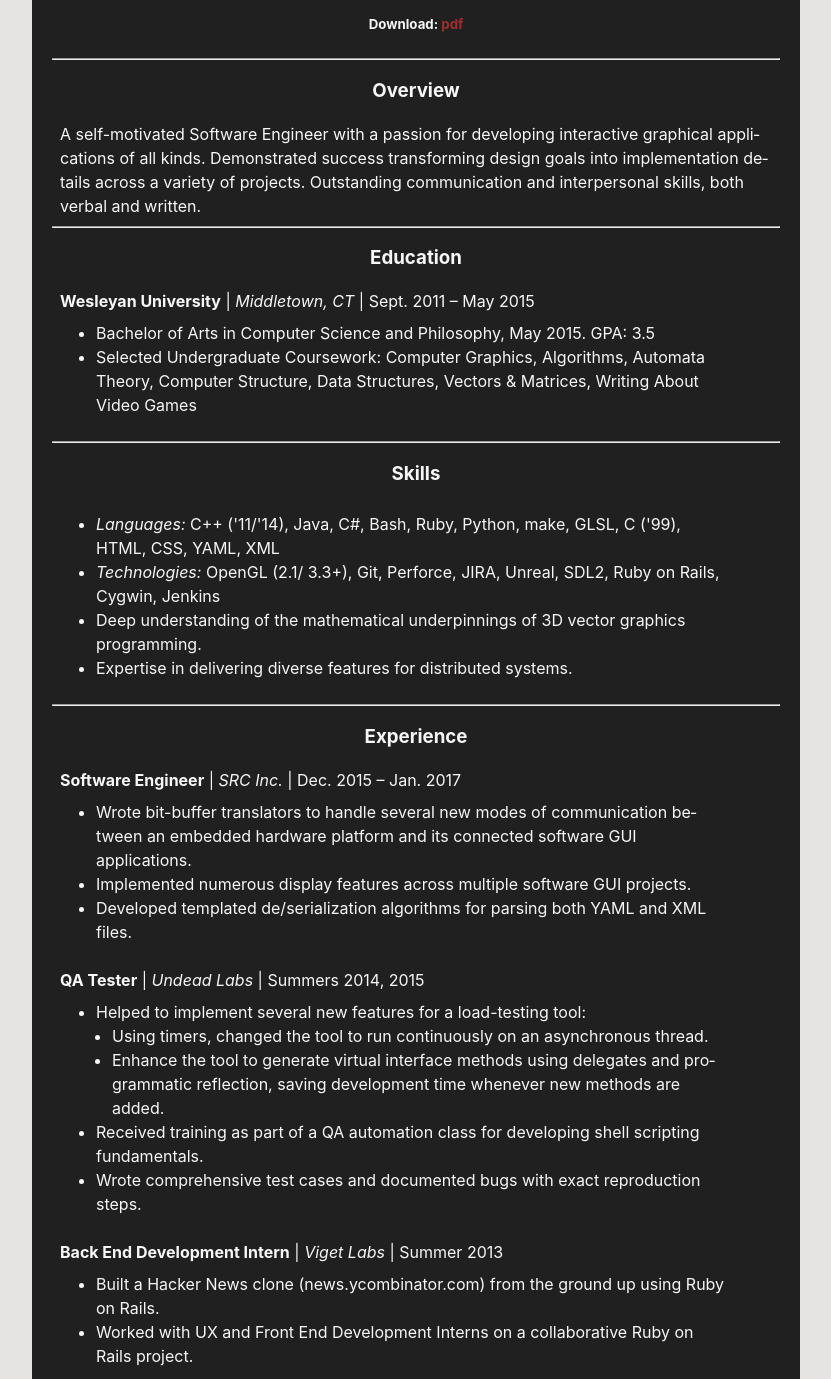
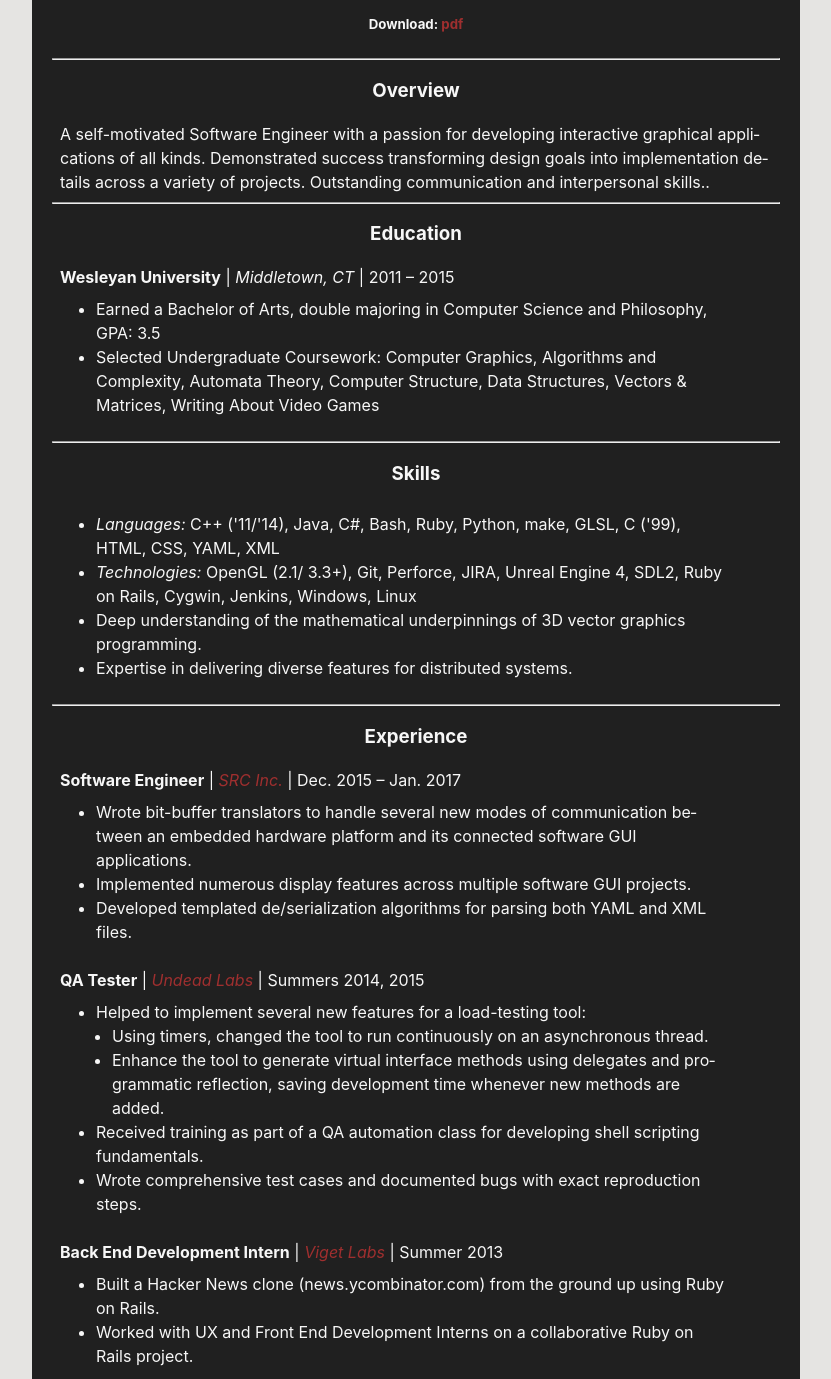
Before and after one commit to grueble/grueble.github.io, a plain HTML site: page resume/index.html in a window 1280 px wide. Shown: the part 120-1499 px from the top of the page, without its empty margins (224-1055 px from the left). Drawn offline with nearby package versions, Linux system fonts and the light colour scheme; a script that the page names is missing.

Commit message:
couple of residual changes from my latest round

```diff
--- a/resume/index.html
+++ b/resume/index.html
@@ -75,16 +75,16 @@
 
 <h3 id="overview">Overview</h3>
 
-<p>A self-motivated Software Engineer with a passion for developing interactive graphical applications of all kinds. Demonstrated success transforming design goals into implementation details across a variety of projects. Outstanding communication and interpersonal skills, both verbal and written.</p>
+<p>A self-motivated Software Engineer with a passion for developing interactive graphical applications of all kinds. Demonstrated success transforming design goals into implementation details across a variety of projects. Outstanding communication and interpersonal skills..</p>
 
 <hr>
 
 <h3 id="education">Education</h3>
 
-<p><b>Wesleyan University</b> | <i>Middletown, CT</i> | Sept. 2011 – May 2015
+<p><b>Wesleyan University</b> | <i>Middletown, CT</i> | 2011 – 2015
 <ul>
-   <li class="a">Bachelor of Arts in Computer Science and Philosophy, May 2015. GPA: 3.5</li>
-   <li class="a">Selected Undergraduate Coursework: Computer Graphics, Algorithms, Automata Theory, Computer Structure, Data Structures, Vectors &amp; Matrices, Writing About Video Games</li>
+   <li class="a">Earned a Bachelor of Arts, double majoring in Computer Science and Philosophy, GPA: 3.5</li>
+   <li class="a">Selected Undergraduate Coursework: Computer Graphics, Algorithms and Complexity, Automata Theory, Computer Structure, Data Structures, Vectors &amp; Matrices, Writing About Video Games</li>
 </ul></p>
 
 <hr>
@@ -93,7 +93,7 @@
 
 <ul>
    <li class="a"><i>Languages:</i> C++ ('11/'14), Java, C#, Bash, Ruby, Python, make, GLSL, C ('99), HTML, CSS, YAML, XML</li>
-   <li class="a"><i>Technologies:</i> OpenGL (2.1/ 3.3+), Git, Perforce, JIRA, Unreal, SDL2, Ruby on Rails, Cygwin, Jenkins</li>
+   <li class="a"><i>Technologies:</i> OpenGL (2.1/ 3.3+), Git, Perforce, JIRA, Unreal Engine 4, SDL2, Ruby on Rails, Cygwin, Jenkins, Windows, Linux</li>
    <li class="a">Deep understanding of the mathematical underpinnings of 3D vector graphics programming.</li>
    <li class="a">Expertise in delivering diverse features for distributed systems.</li>
 </ul>
@@ -102,14 +102,14 @@
 
 <h3 id="experience">Experience</h3>
 
-<p><b>Software Engineer</b> | <i>SRC Inc.</i> | Dec. 2015 – Jan. 2017
+<p><b>Software Engineer</b> | <i><a href="https://www.srcinc.com/">SRC Inc.</a></i> | Dec. 2015 – Jan. 2017
 <ul>
    <li class="a"><span>Wrote bit-buffer translators to handle several new modes of communication between an embedded hardware platform and its connected software GUI applications.</span></li>
    <li class="a">Implemented numerous display features across multiple software GUI projects.</li>
    <li class="a">Developed templated de/serialization algorithms for parsing both YAML and XML files.</li>
 </ul></p>
 
-<p><b>QA Tester</b> | <i>Undead Labs</i> | Summers 2014, 2015
+<p><b>QA Tester</b> | <i><a href="https://undeadlabs.com/">Undead Labs</a></i> | Summers 2014, 2015
 <ul>
    <li class="a">Helped to implement several new features for a load-testing tool:</li>
    <li class="b">Using timers, changed the tool to run continuously on an asynchronous thread.</li>
@@ -118,7 +118,7 @@
    <li class="a">Wrote comprehensive test cases and documented bugs with exact reproduction steps.</li>
 </ul></p>
 
-<p><b>Back End Development Intern</b> | <i>Viget Labs</i> | Summer 2013
+<p><b>Back End Development Intern</b> | <i><a href="https://www.viget.com/">Viget Labs</a></i> | Summer 2013
 <ul>
    <li class="a">Built a Hacker News clone (news.ycombinator.com) from the ground up using Ruby on Rails.</li>
    <li class="a">Worked with UX and Front End Development Interns on a collaborative Ruby on Rails project.</li>
```
Also changed, not shown: about/index.html (+6 -2 lines), index.html (+0 -10 lines), index.xml (+4 -4 lines).
